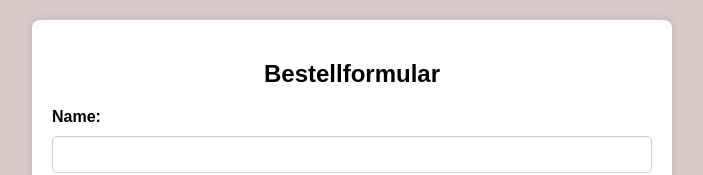
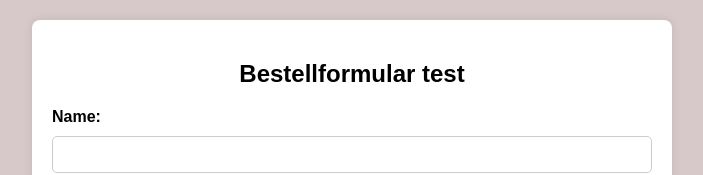
Before and after one commit to Michi-Meierdiecks/Michi-Meierdiecks-Deliverypage-HTML-Demo, a plain HTML site: page index.html in a window 1280 px wide. Shown: the top 175 px of the page, without its empty margins (288-991 px from the left). Drawn offline with Linux system fonts and the light colour scheme.

Commit message:
html header angepasst

```diff
--- a/index.html
+++ b/index.html
@@ -56,7 +56,7 @@
 </head>
 <body>
     <div class="container">
-        <h2>Bestellformular</h2>
+        <h2>Bestellformular test</h2>
         <form action="send_email.py" method="post">
             <label for="name">Name:</label>
             <input type="text" id="name" name="name" required>
```
